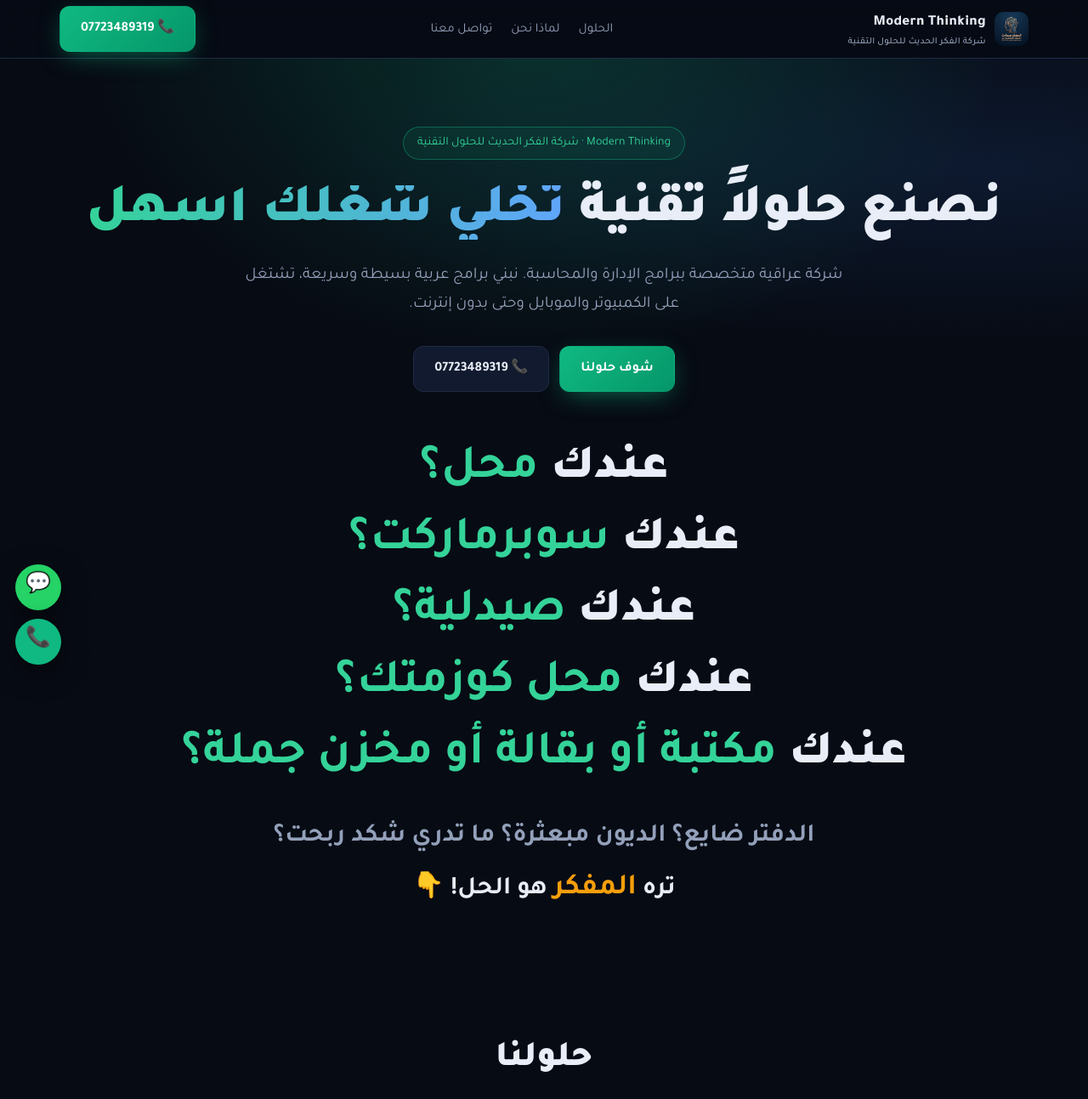
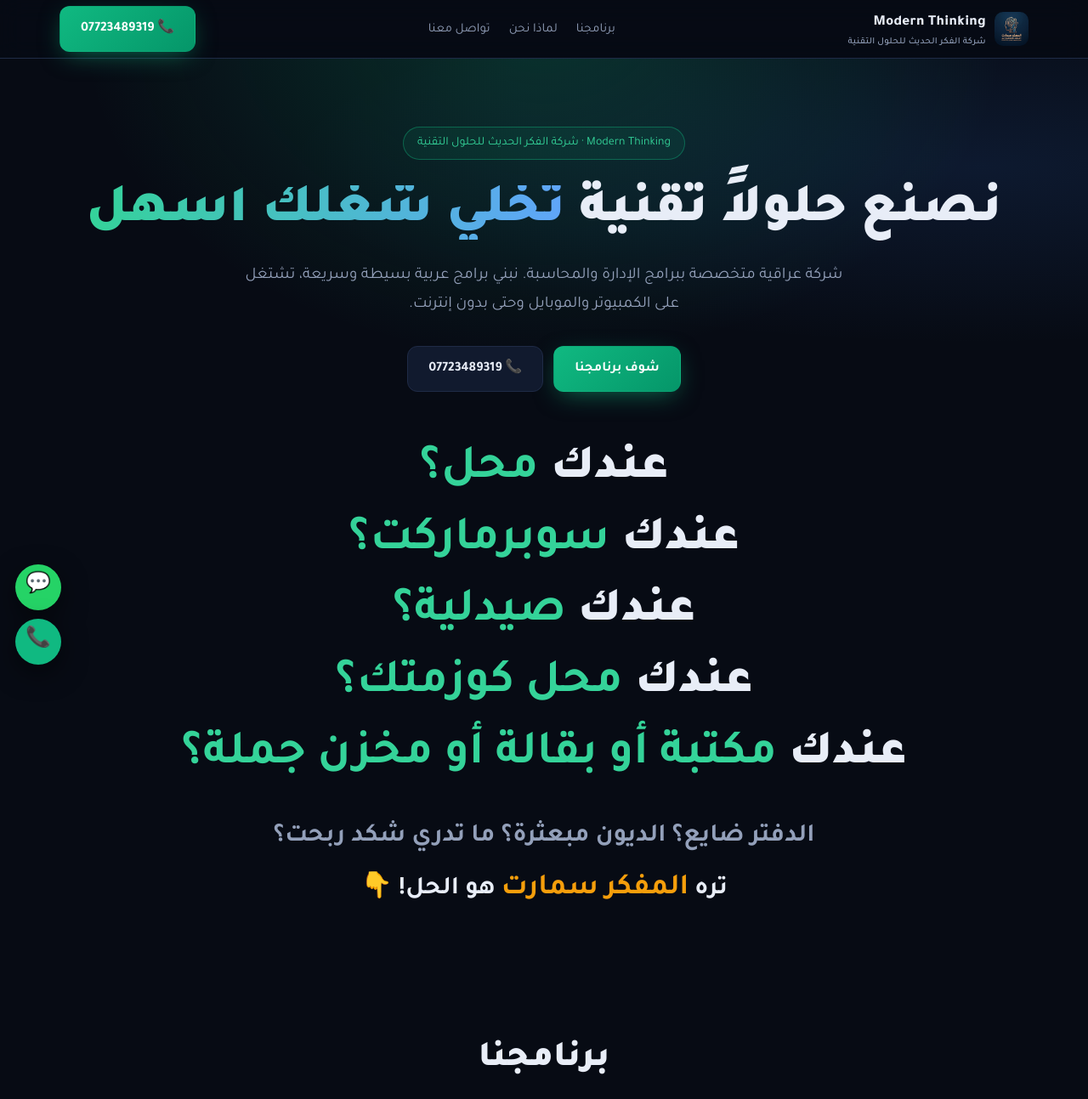
Before and after one commit to tlfghlbtghlby/moder-Thinking, a plain HTML site: page index.html in a window 1280 px wide. Shown: the top 1293 px of the page at 85% size. Drawn offline with Linux system fonts and the light colour scheme.

Commit message:
Copy tweaks: Iraqi wording, section title, tagline
Co-Authored-By: Claude Sonnet 5.5 <noreply@anthropic.com>
Claude-Session: https://claude.ai/code/session_01CbJHz17BuoEbMgdUd7ybRz

```diff
--- a/index.html
+++ b/index.html
@@ -95,7 +95,7 @@ footer{border-top:1px solid var(--line);padding:30px 0;text-align:center;color:v
 <body>
 <nav><div class="wrap">
  <a href="#" class="brand" data-go="company"><img src="img/logo.png" alt="شعار"><div dir="ltr" style="text-align:right;letter-spacing:.3px">Modern Thinking<small dir="rtl">شركة الفكر الحديث للحلول التقنية</small></div></a>
- <div class="links co-links"><a href="#solutions" data-go="company">الحلول</a><a href="#why" data-go="company">لماذا نحن</a><a href="#contact">تواصل معنا</a></div>
+ <div class="links co-links"><a href="#solutions" data-go="company">برنامجنا</a><a href="#why" data-go="company">لماذا نحن</a><a href="#contact">تواصل معنا</a></div>
  <div class="links pr-links"><a href="#" data-go="company">← الشركة</a><a href="#pos">نقطة البيع</a><a href="#stock">المخزن</a><a href="#debts">الديون</a><a href="#reports">التقارير</a><a href="#returns">الإرجاع</a><a href="#catalog">كل الميزات</a></div>
  <a class="btn p nav-cta" href="tel:07723489319">📞 07723489319</a>
 </div></nav>
@@ -106,18 +106,18 @@ footer{border-top:1px solid var(--line);padding:30px 0;text-align:center;color:v
  <span class="tag">Modern Thinking · شركة الفكر الحديث للحلول التقنية</span>
  <h1>نصنع حلولاً تقنية <span>تخلّي شغلك أسهل</span></h1>
  <p class="lead">شركة عراقية متخصصة ببرامج الإدارة والمحاسبة. نبني برامج عربية بسيطة وسريعة، تشتغل على الكمبيوتر والموبايل وحتى بدون إنترنت.</p>
- <div class="cta"><a class="btn p" href="#solutions">شوف حلولنا</a><a class="btn s" href="tel:07723489319">📞 07723489319</a></div>
+ <div class="cta"><a class="btn p" href="#solutions">شوف برنامجنا</a><a class="btn s" href="tel:07723489319">📞 07723489319</a></div>
 </div></header>
 
 <section class="promo"><div class="wrap">
  <div class="ask reveal">
   <h2>عندك <b>محل؟</b></h2><h2>عندك <b>سوبرماركت؟</b></h2><h2>عندك <b>صيدلية؟</b></h2><h2>عندك <b>محل كوزمتك؟</b></h2><h2>عندك <b>مكتبة أو بقالة أو مخزن جملة؟</b></h2>
-  <p class="ans">الدفتر ضايع؟ الديون مبعثرة؟ ما تدري شكد ربحت؟<br><span>تره <b dir="ltr">المفكر</b> هو الحل! 👇</span></p>
+  <p class="ans">الدفتر ضايع؟ الديون مبعثرة؟ ما تدري شكد ربحت؟<br><span>تره <b>المفكر سمارت</b> هو الحل! 👇</span></p>
  </div>
 </div></section>
 
 <section id="solutions"><div class="wrap">
- <div class="head"><h2>حلولنا</h2><p>اضغط على البرنامج لتشوف شنو يسوي وكل تفاصيله.</p></div>
+ <div class="head"><h2>برنامجنا</h2><p>اضغط على البرنامج لتشوف شنو يسوي وكل تفاصيله.</p></div>
  <div class="prods">
   <a href="#almufakir" class="prod reveal" data-go="product">
    <img src="img/logo.png" alt="المفكر المحاسبي"><div>
@@ -134,7 +134,7 @@ footer{border-top:1px solid var(--line);padding:30px 0;text-align:center;color:v
   <div class="c reveal"><div class="ic">🇮🇶</div><h4>مصمم لسوقنا</h4><p>دينار عراقي، فئات النقود العراقية، كراتين وقطع وسعر جملة ومفرد، ودفتر ديون الزبائن.</p></div>
   <div class="c reveal"><div class="ic">📶</div><h4>يشتغل بدون نت</h4><p>الإنترنت وقف؟ ما يوقف شغلك. يبيع ويحفظ، ويرفع للسحابة لما يرجع النت.</p></div>
   <div class="c reveal"><div class="ic">🛡️</div><h4>نسخ احتياطي وأمان</h4><p>نسخة يومية على تليجرام وعلى جهازك، وصلاحيات ومشرف على العمليات الحساسة.</p></div>
-  <div class="c reveal"><div class="ic">📞</div><h4>دعم وتدريب</h4><p>نجهّز البرنامج لمحلك، ندرّبك وندرّب عمالك، ونبقى جنبك.</p></div>
+  <div class="c reveal"><div class="ic">📞</div><h4>دعم وتدريب</h4><p>نجهّز البرنامج لمحلك، ندرّبك وندرّب عمالك، ونبقى وياك.</p></div>
   <div class="c reveal"><div class="ic">🔄</div><h4>تحديثات مستمرة</h4><p>ميزات جديدة تصلك تحديثاً بدون ما تبدّل برنامجك.</p></div>
   <div class="c reveal"><div class="ic">💻</div><h4>كمبيوتر وموبايل</h4><p>ويندوز وأندرويد ومتصفح، وبياناتك نفسها على كل أجهزتك.</p></div>
  </div>
```
